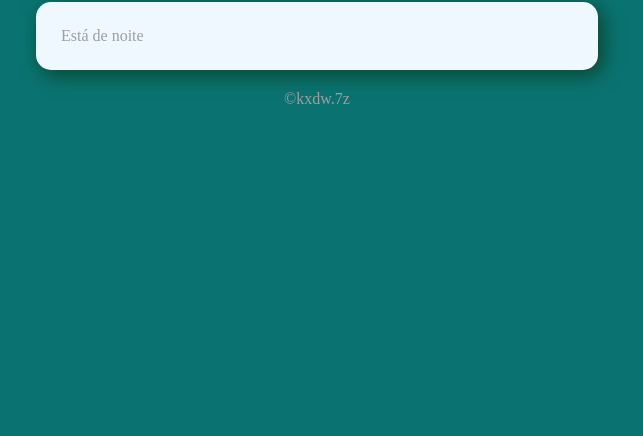
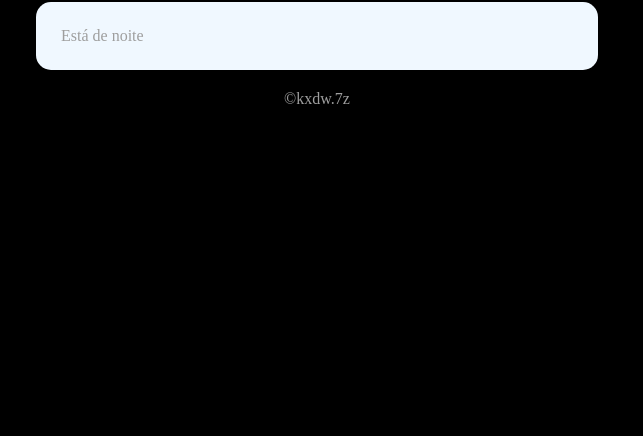
Before and after one commit to ecarllos/JS, a website: page curso JS/3/ex01.html in a window 1280 px wide. Shown: the part 364-800 px from the top of the page, without its empty margins (323-966 px from the left). Drawn offline with Linux system fonts and the light colour scheme.

Commit message:
curso em video/ M-T-N (final)

```diff
--- a/curso JS/3/ex01.css
+++ b/curso JS/3/ex01.css
@@ -24,7 +24,7 @@ section{
     border-radius: 15px;
     padding: 25px;
     margin: 10px;
-    box-shadow: 5px 5px 20px #09452c;
+    box-shadow: 5px 5px 20px #000000;
 }
 
 footer{
--- a/curso JS/3/ex01.html
+++ b/curso JS/3/ex01.html
@@ -34,15 +34,18 @@
         }
         else if (hr > 0 && hr <5){
             text.innerHTML = `Está de madrugada`
+            document.body.style.background = "#252525"
         }
         else if (hr > 4 && hr<13){
             text.innerHTML = `Está de manhã`
         }
         else if (hr>12 && hr<18){
             text.innerHTML = `Está de tarde`
+            document.body.style.background = "#f6d900"
         }
         else if (hr >17 && hr<24){
             text.innerHTML = `Está de noite`
+            document.body.style.background = "#000"
         }
     </script>
 </body>
```
